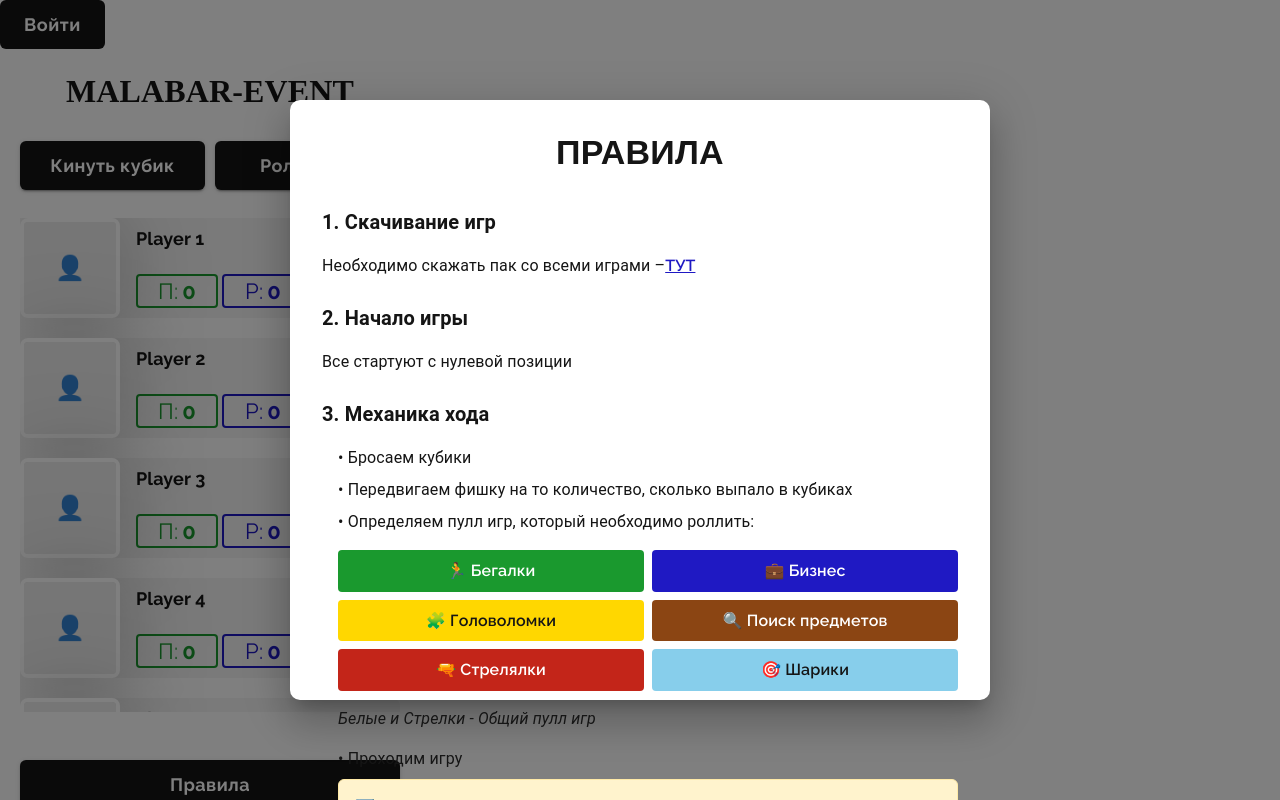
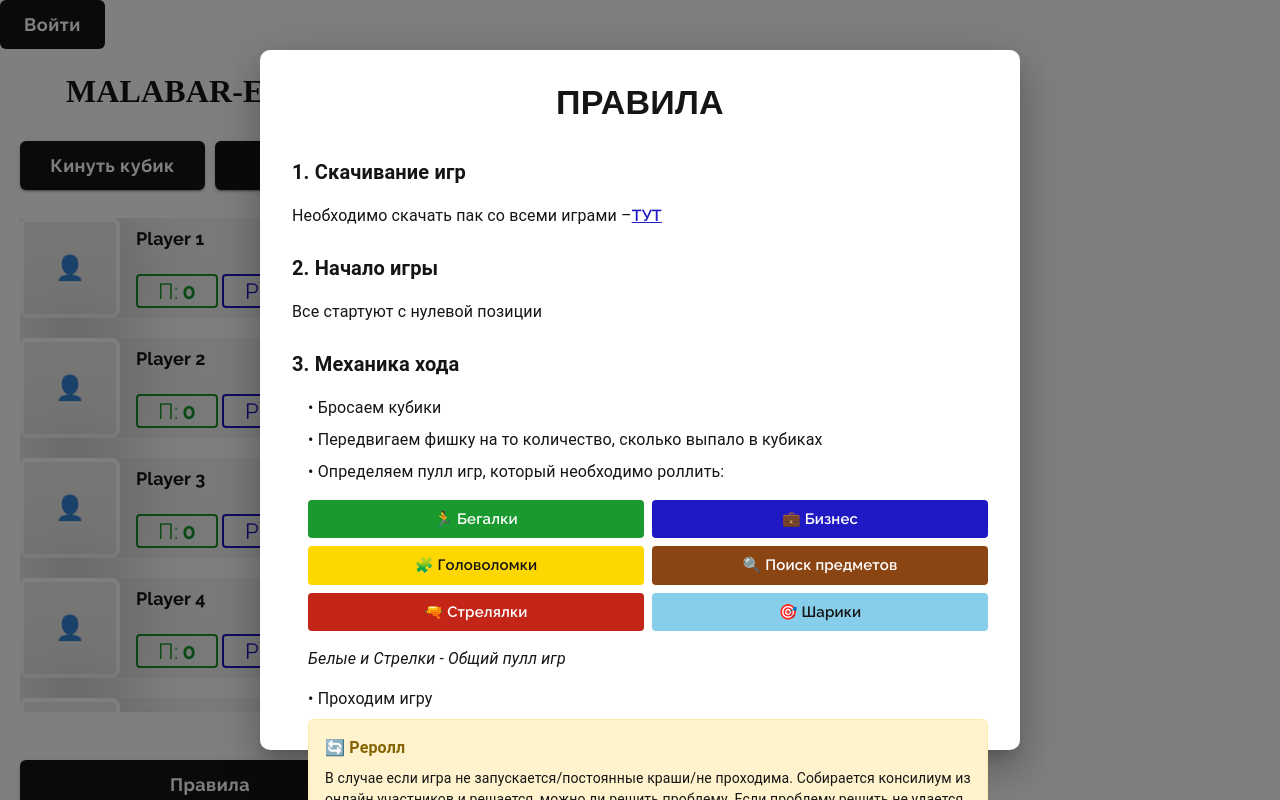
Before and after one commit to Slendi-i/malabar, a Next.js app: page / in a window 1280 px wide. Both pictures are taken after a click on the button "Правила". Shown: the top 800 px of the page. Built offline with nearby package versions, Linux system fonts and the light colour scheme; no server answers.

Commit message:
malabar v.1.2.9

```diff
--- a/components/RulesModal.js
+++ b/components/RulesModal.js
@@ -13,8 +13,8 @@ export default function RulesModal({ open, onClose }) {
           top: '50%',
           left: '50%',
           transform: 'translate(-50%, -50%)',
-          width: 700,
-          height: 600,
+          width: 760,
+          height: 700,
           bgcolor: 'white',
           boxShadow: 24,
           p: 4,
@@ -36,10 +36,10 @@ export default function RulesModal({ open, onClose }) {
         {/* Правила игры */}
         <Box sx={{
           fontFamily: 'Raleway, sans-serif',
-          fontSize: '16px',
+          fontSize: '15px',
           color: '#151515',
           mb: 4,
-          lineHeight: 1.6
+          lineHeight: 1.5
         }}>
           {/* Пункт 1 - Скачивание */}
           <Box sx={{ mb: 3 }}>
@@ -47,7 +47,7 @@ export default function RulesModal({ open, onClose }) {
               1. Скачивание игр
             </Typography>
             <Typography sx={{ mb: 2 }}>
-              Необходимо скажать пак со всеми играми –
+              Необходимо скачать пак со всеми играми –
               <a
                 href="https://utorrentgames.ru/engine/download.php?id=328568"
                 target="_blank"
```
